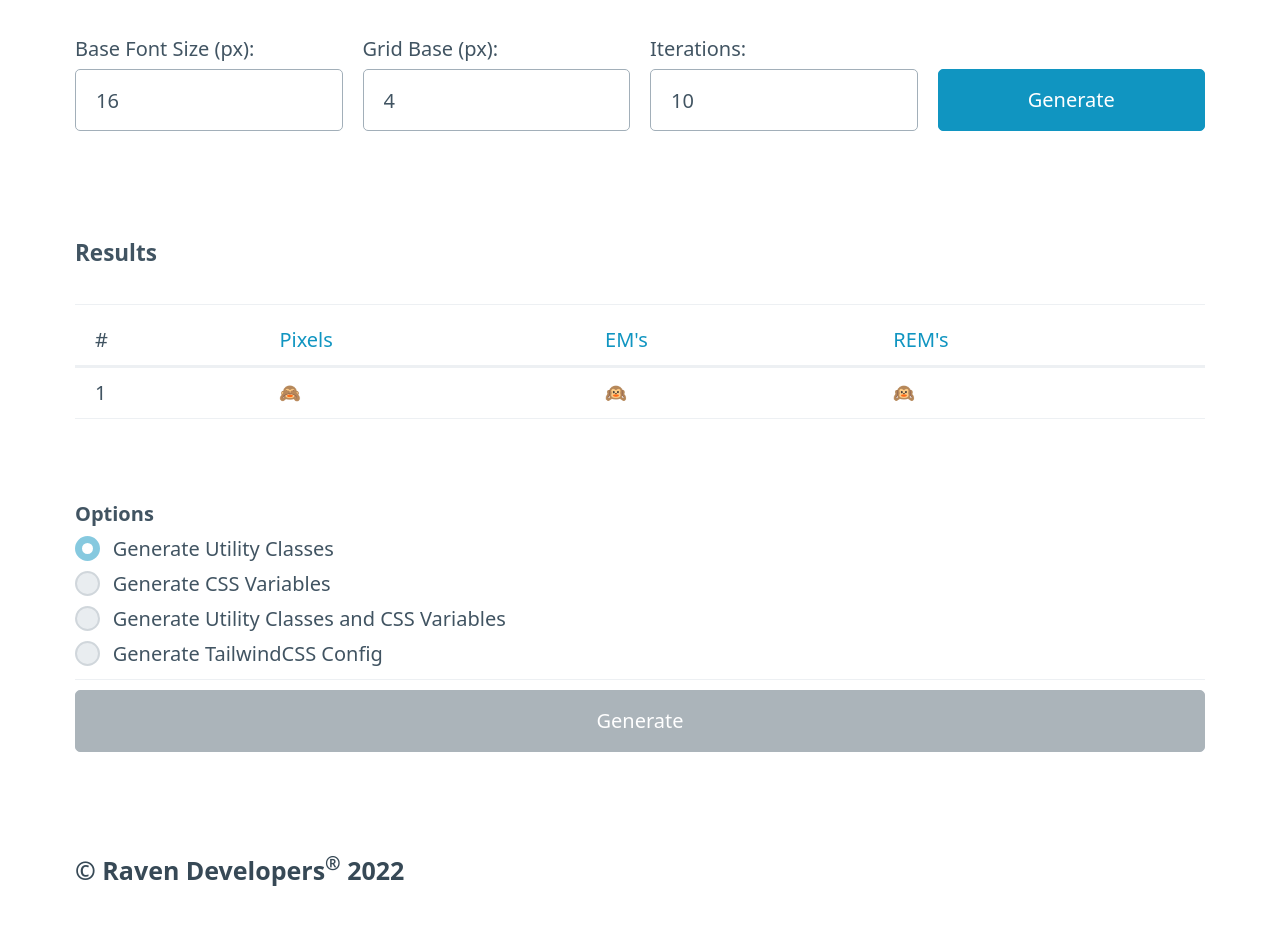
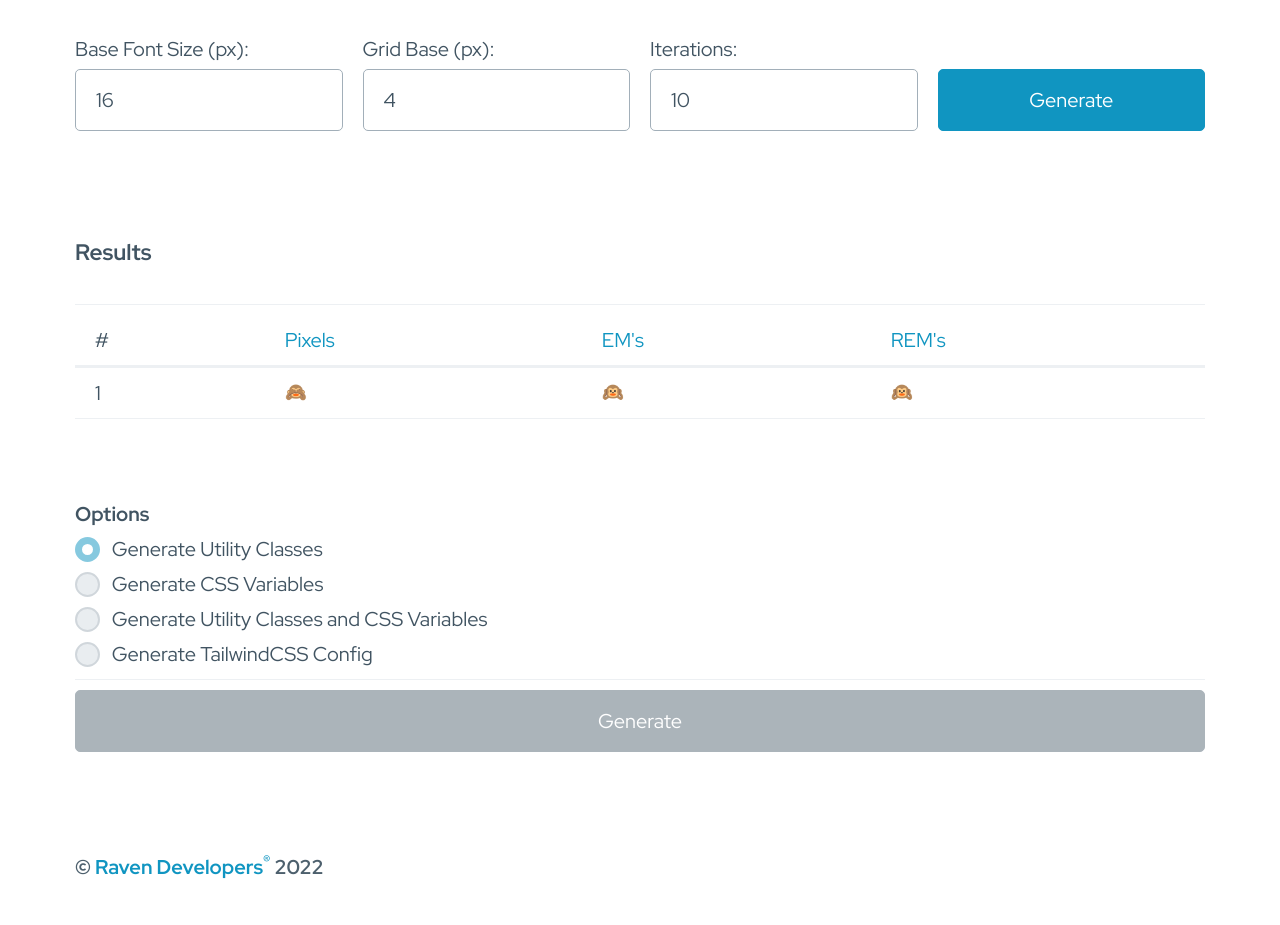
Before and after one commit to anithegregorian/bulk_px_em_calc, a plain HTML site: page index.html in a window 1280 px wide. Shown: the part 151-1076 px from the top of the page. Drawn offline with nearby package versions, Linux system fonts and the light colour scheme.

Commit message:
- branding

```diff
--- a/index.html
+++ b/index.html
@@ -11,6 +11,14 @@
 
 	<!-- Pico.css -->
 	<link rel="stylesheet" href="https://cdnjs.cloudflare.com/ajax/libs/picocss/1.5.0/pico.min.css" integrity="sha512-H5iGCGcmwcVcBQHyOkESTji2i7HlomeQq9k/uZQZqNJyrNylDEHi8udQ/To8QSFP8vlWho87HeRR25AY2Xxl7w==" crossorigin="anonymous" referrerpolicy="no-referrer" />
+
+	<style>
+		@import url('https://fonts.googleapis.com/css2?family=Red+Hat+Display:ital,wght@0,400;0,600;0,700;1,400;1,600;1,700&display=swap');
+
+		:root{
+			--font-family: "Red Hat Display", system-ui,-apple-system,"Segoe UI","Roboto","Ubuntu","Cantarell","Noto Sans",sans-serif,"Apple Color Emoji","Segoe UI Emoji","Segoe UI Symbol","Noto Color Emoji"
+		}
+	</style>
 
 	<script type="text/javascript">
 
@@ -151,7 +159,7 @@
 	</section>
 
 	<footer>
-		<h4>&copy; Raven Developers<sup>&reg;</sup> 2022</h4>
+		<h6>&copy; <a href="https://ravendevelopers.com" rel="external" target="_blank">Raven Developers<sup>&reg;</sup></a> 2022</h6>
 	</footer>
 
 </main>
```
